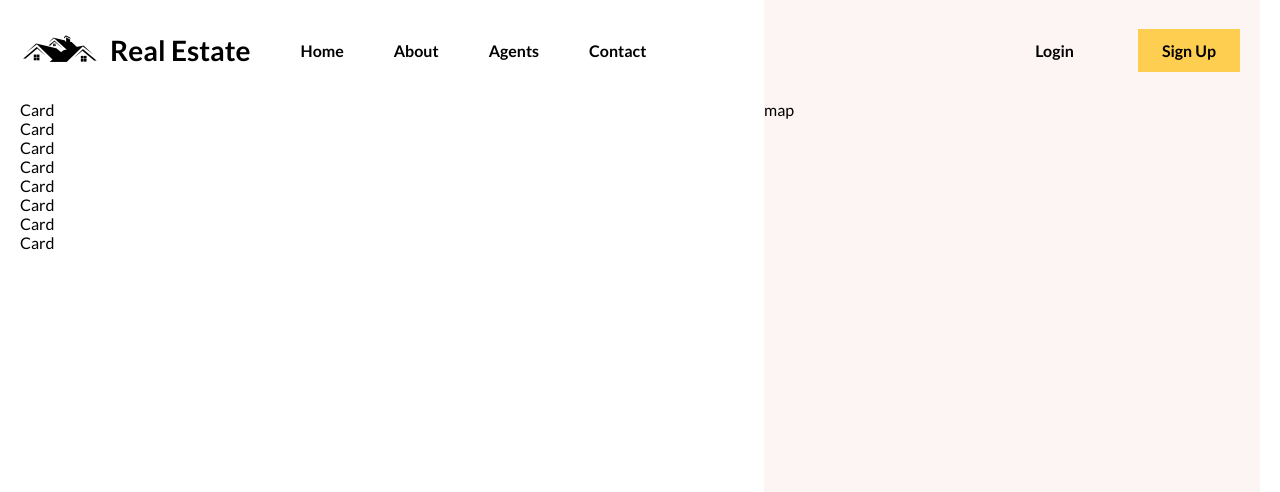
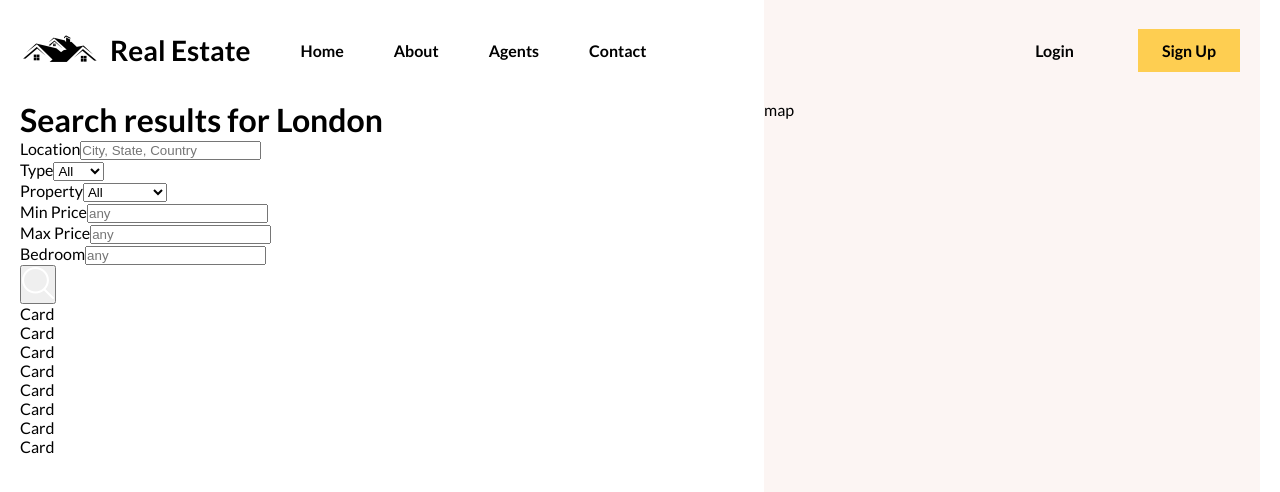
Before and after one commit to pain-arch/React_real_estate_client, a React (Vite) app: page /list in a window 1280 px wide. Shown: the top 492 px of the page. Built offline with nearby package versions, Linux system fonts and the light colour scheme.

Commit message:
Refactor filter component and add search functionality

```diff
--- a/src/components/filter/filter.jsx
+++ b/src/components/filter/filter.jsx
@@ -1,11 +1,78 @@
-import './filter.scss'
+import "./filter.scss";
 
-function Filter(){
+function Filter() {
   return (
-    <div className='filter'>
+    <div className="filter">
+      <h1>
+        Search results for <b>London</b>
+      </h1>
+      {/* top part       */}
+      <div className="top">
+        <div className="item">
+          <label htmlFor="city">Location</label>
+          <input
+            type="text"
+            id="city"
+            name="city"
+            placeholder="City, State, Country"
+          />
+        </div>
+      </div>
 
+
+      {/* bottom part */}
+      <div className="bottom">
+        <div className="item">
+            <label htmlFor="type">Type</label>
+            <select name="type" id="type">
+                <option value="all">All</option>
+                <option value="buy">Buy</option>
+                <option value="rent">Rent</option>
+            </select>
+        </div>
+        <div className="item">
+          <label htmlFor="property">Property</label>
+          <select name="property" id="property">
+                <option value="all">All</option>
+                <option value="apertment">Apertment</option>
+                <option value="house">House</option>
+                <option value="condo">Condo</option>
+                <option value="land">Land</option>
+          </select>
+        </div>
+        <div className="item">
+          <label htmlFor="minPrice">Min Price</label>
+          <input
+            type="number"
+            id="minPrice"
+            name="minPrice"
+            placeholder="any"
+          />
+        </div>
+        <div className="item">
+          <label htmlFor="maxPrice">Max Price</label>
+          <input
+            type="number"
+            id="maxPrice"
+            name="maxPrice"
+            placeholder="any"
+          />
+        </div>
+        <div className="item">
+          <label htmlFor="bedroom">Bedroom</label>
+          <input
+            type="number"
+            id="bedroom"
+            name="bedroom"
+            placeholder="any"
+          />
+        </div>
+        <button>
+          <img src="/search.png" alt="search" />
+        </button>
+      </div>
     </div>
-  )
+  );
 }
 
-export default Filter
+export default Filter;
```
